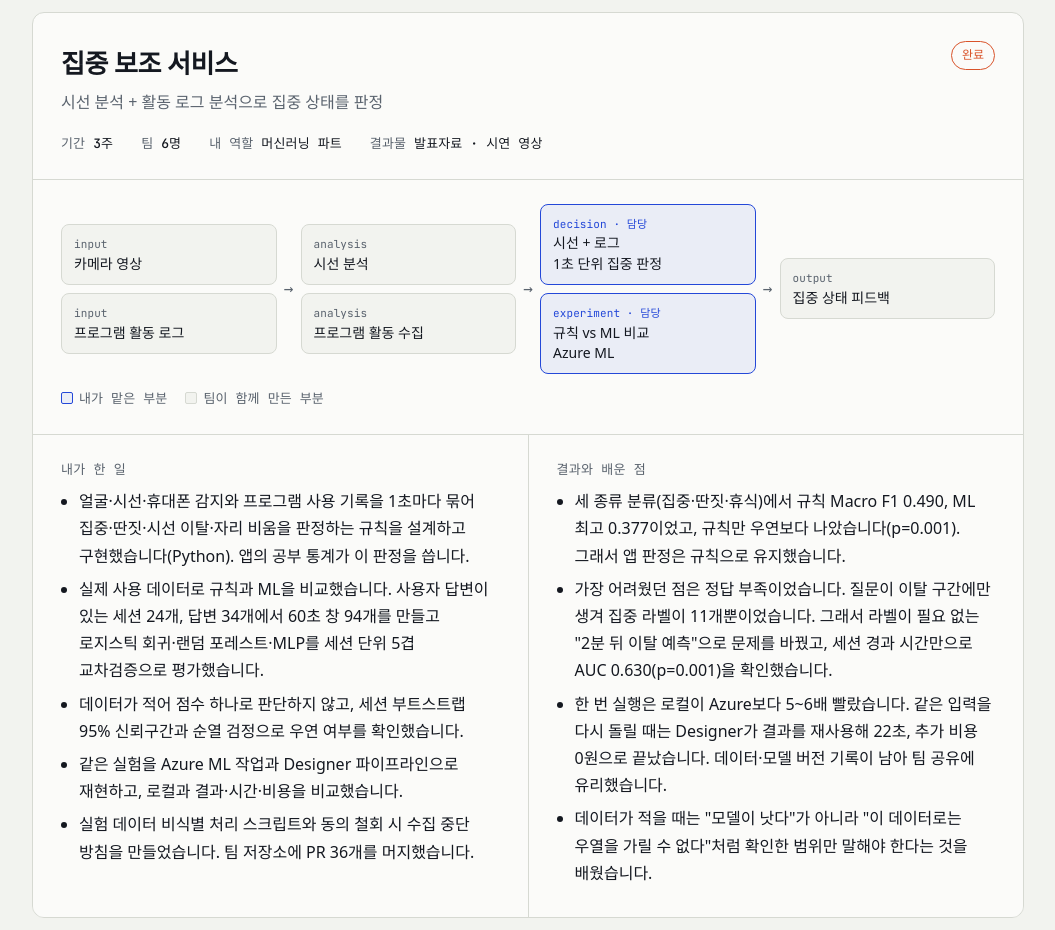
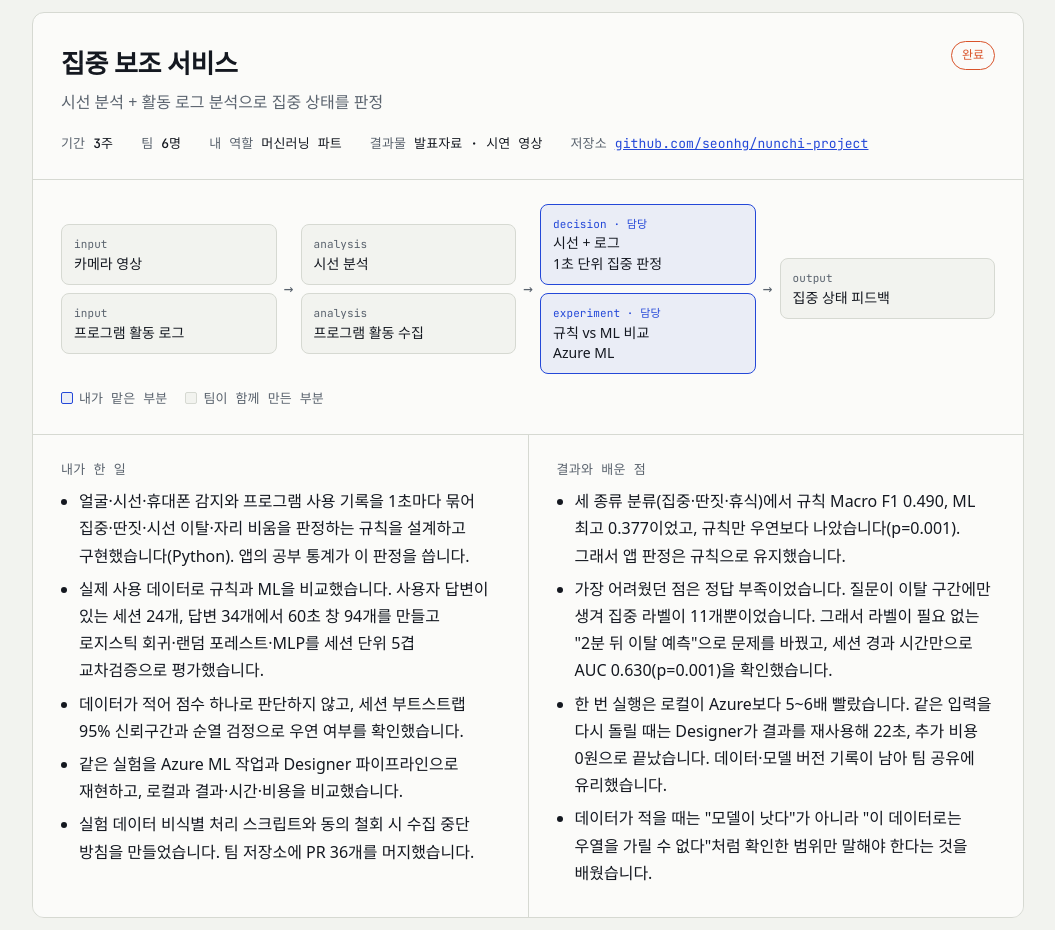
Before and after one commit to seonhg/seonhg.github.io, a plain HTML site: page index.html in a window 1280 px wide. Shown: the part 2820-3750 px from the top of the page, without its empty margins (112-1167 px from the left). Drawn offline with Linux system fonts and the light colour scheme; a web font is replaced by a local one.

Commit message:
프로젝트에 GitHub 저장소 링크 추가

```diff
--- a/index.html
+++ b/index.html
@@ -289,6 +289,7 @@ footer .wrap{display:flex;justify-content:space-between;gap:16px;flex-wrap:wrap}
         <span>팀 <b>6명</b></span>
         <span>내 역할 <b>머신러닝 파트</b></span>
         <span>결과물 <b>발표자료 · 시연 영상</b></span>
+        <span>저장소 <a href="https://github.com/seonhg/nunchi-project">github.com/seonhg/nunchi-project</a></span>
       </div>
 
       <div class="pipe-wrap">
```
